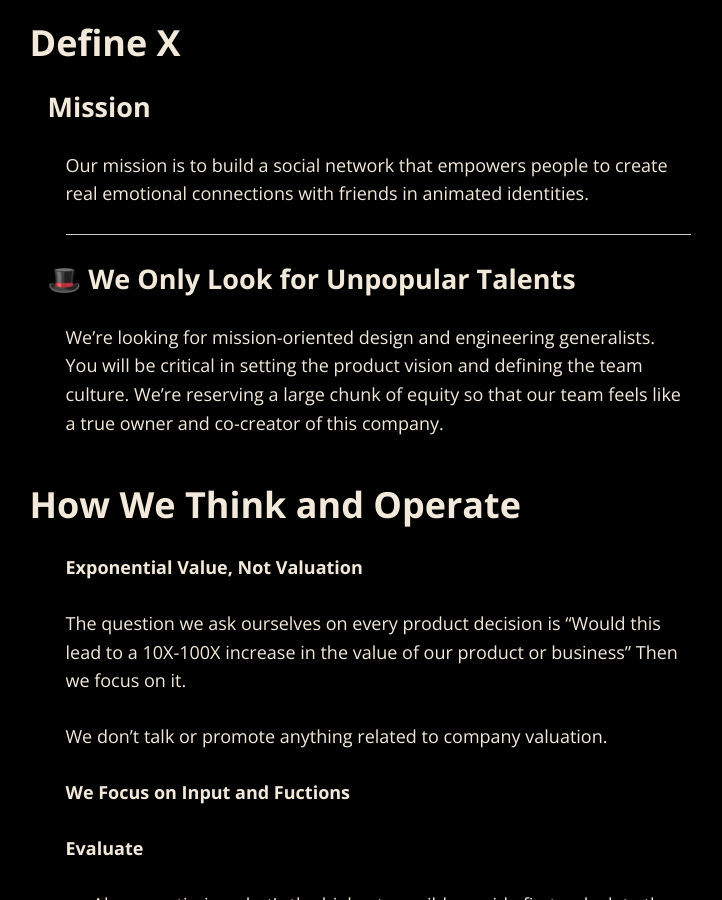
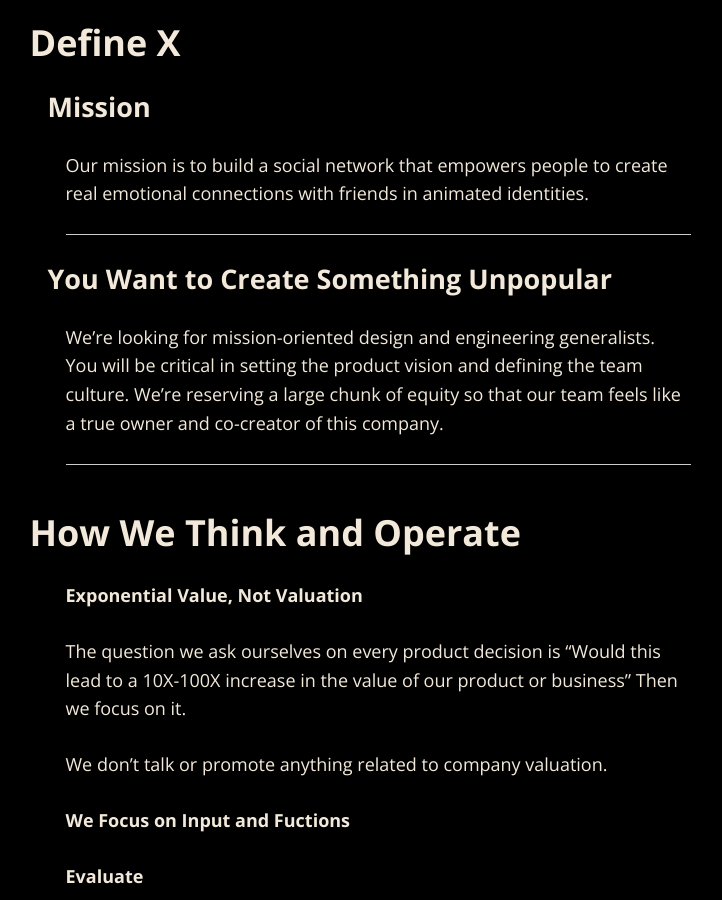
Before and after one commit to tarsmachine/tarsmachine.github.io, a Jekyll site: the page built from index.md, in a window 1280 px wide and 900 px high, scrolled down 314 px. Shown: the whole window, without its empty margins (262-984 px from the left). Built offline with Jekyll 4.4.1, drawn with Linux system fonts in a browser that asks for light colours; nearby versions of some CDN libraries.

Commit message:
Update index.md

```diff
--- a/index.md
+++ b/index.md
@@ -2,7 +2,7 @@
 layout: default
 ---
 
-<img src="images/icon-AppStore.png" alt="sample image" width="200" height="200">
+<img src="images/X-M1.png" alt="sample image" width="200" height="200">
 
 
 ### Define X
@@ -14,9 +14,11 @@ Our mission is to build a social network that empowers people to create real emo
 ---
 
 
-##### 🎩 We Only Look for Unpopular Talents
+##### You Want to Create Something Unpopular
 
 We're looking for mission-oriented design and engineering generalists. You will be critical in setting the product vision and defining the team culture. We’re reserving a large chunk of equity so that our team feels like a true owner and co-creator of this company.
+
+---
 
 ### How We Think and Operate
 
```
